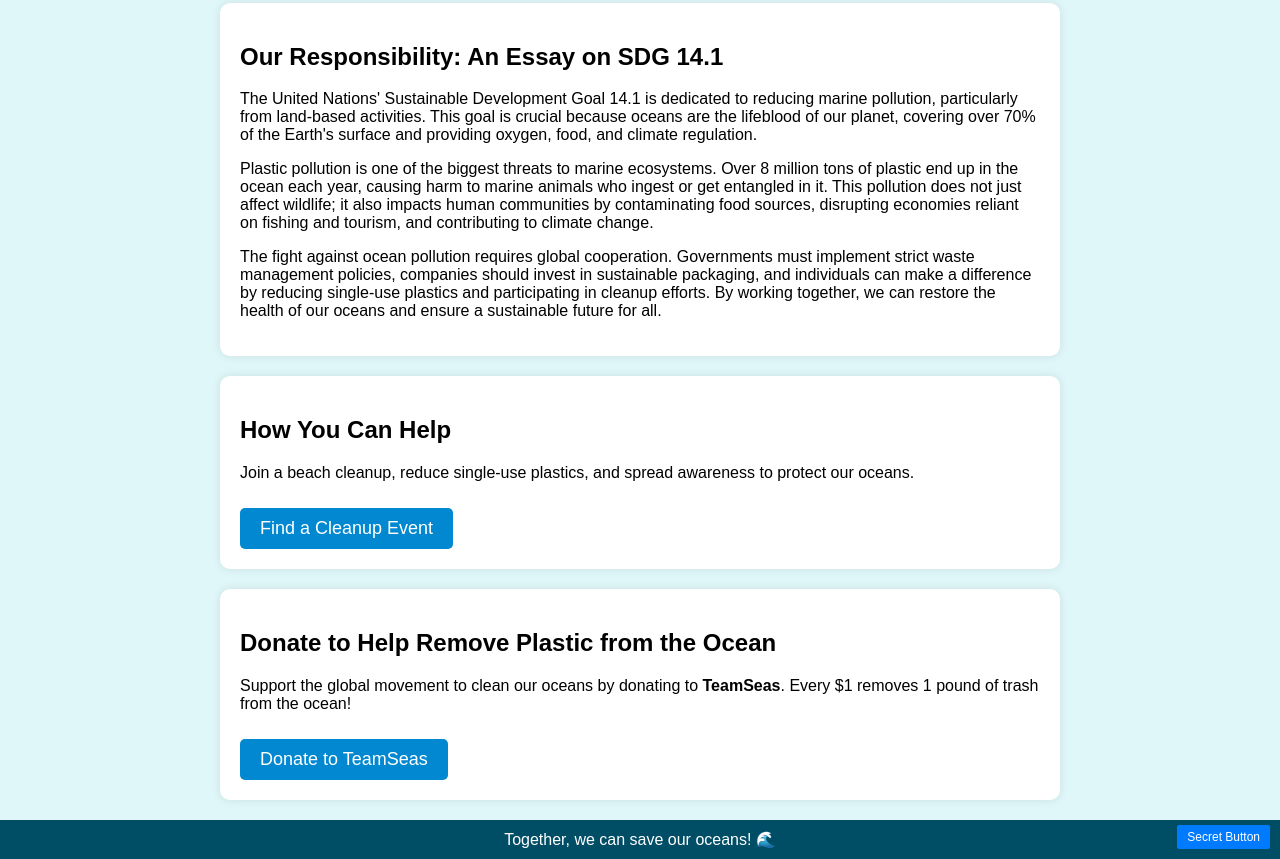
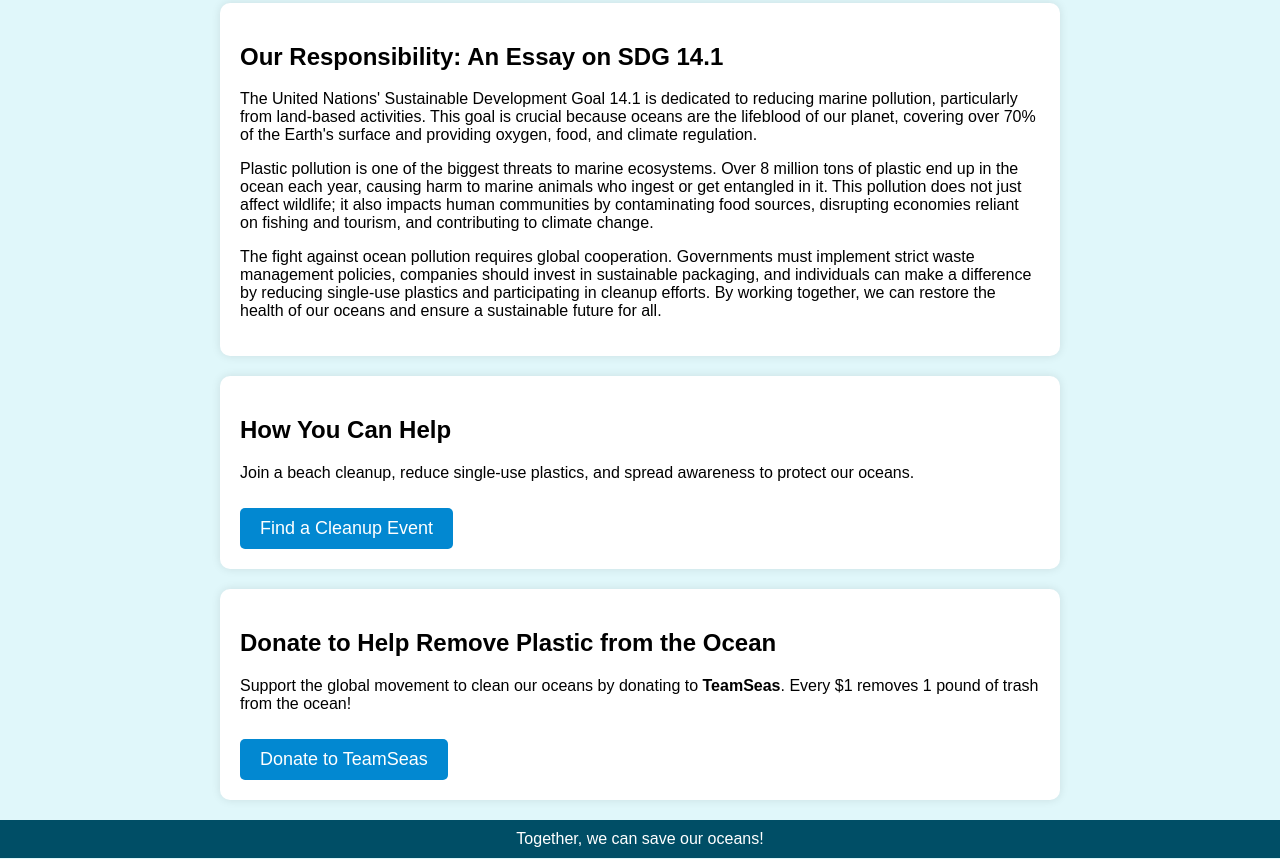
Before and after one commit to LoganMakesWebs/SDG-14.1, a plain HTML site: page Index.html in a window 1280 px wide. Shown: the part 409-1268 px from the top of the page. Drawn offline with Linux system fonts and the light colour scheme.

Commit message:
Update Index.html

```diff
--- a/Index.html
+++ b/Index.html
@@ -154,13 +154,4 @@
 </section>
 
 <footer>
-    Together, we can save our oceans! 🌊
-
-    <a href="https://www.youtube.com/watch?v=dQw4w9WgXcQ" class="secret-button" target="_blank">Secret Button</a>
-
-    <a href="https://www.youtube.com/watch?v=dQw4w9WgXcQ" class="secret-button" target="_blank">Secret Button</a>
-
-</footer>
-
-</body>
-</html>
+    Together, we can save our oceans!
```
